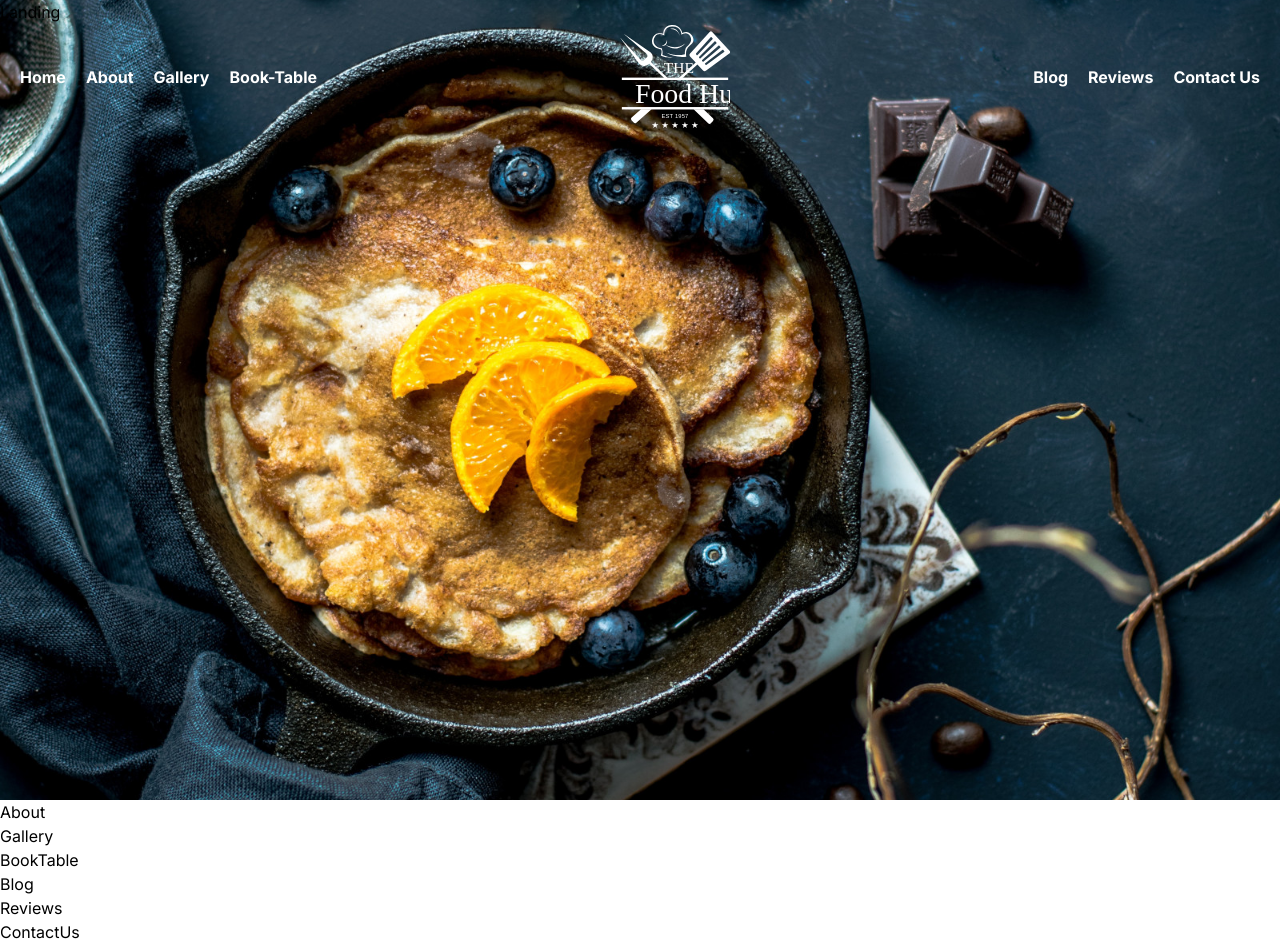
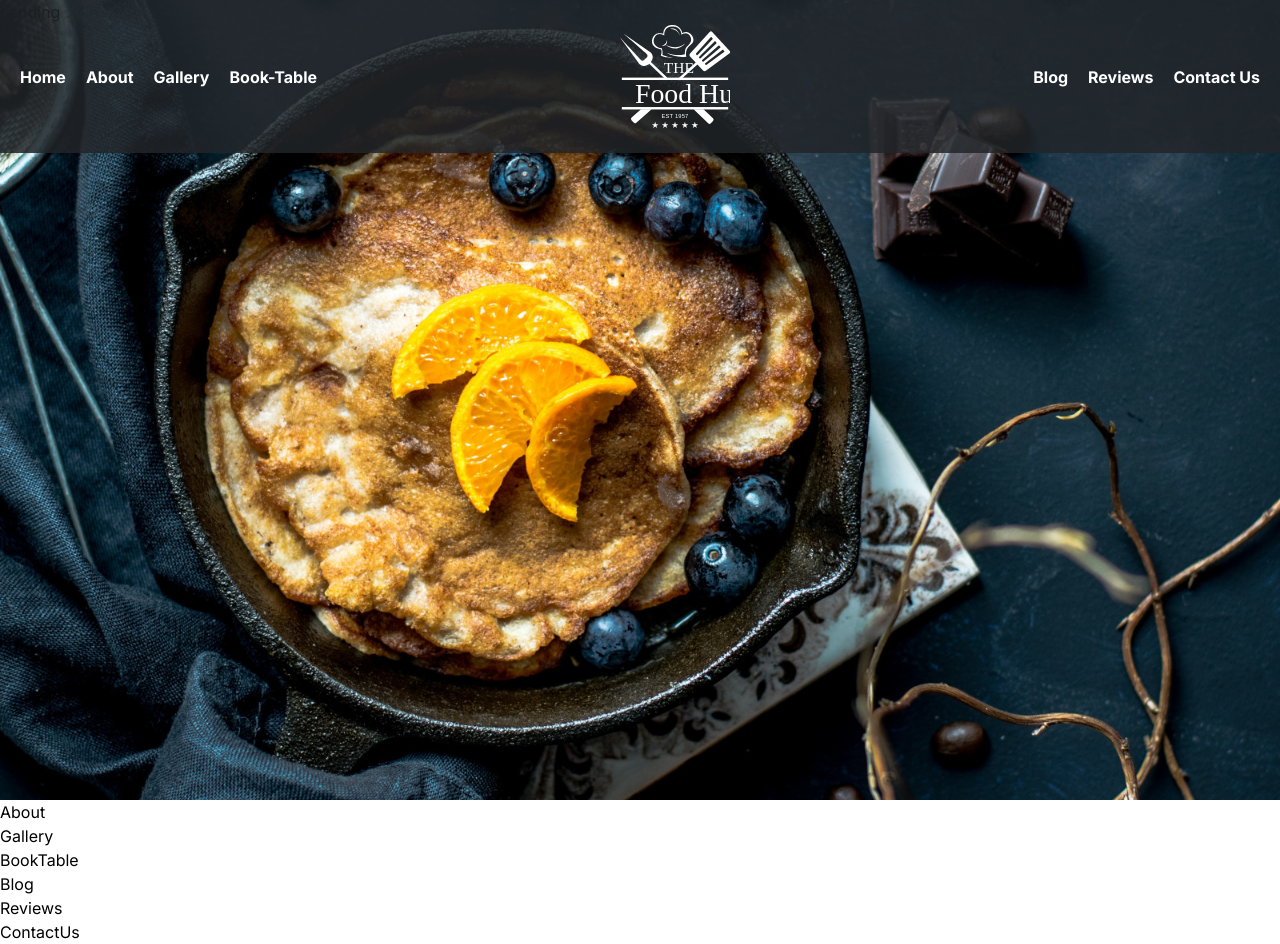
Before and after one commit to KirilSZyapkov/food_hunt, a Next.js app: page / in a window 1280 px wide. Built offline with nearby package versions, Linux system fonts and the light colour scheme.

Commit message:
Adding bacground collor to navbar.

```diff
--- a/app/components/navbar/Navbar.module.css
+++ b/app/components/navbar/Navbar.module.css
@@ -49,4 +49,5 @@
   flex-flow: row nowrap;
   -webkit-box-pack: start;
   justify-content: flex-start;
+  background-color: rgba(33, 37, 41, 0.85);
 }
--- a/app/components/navbar/Navbar.tsx
+++ b/app/components/navbar/Navbar.tsx
@@ -4,7 +4,11 @@
 
 function Navbar() {
   return (
-    <nav className={`flex justify-between items-center w-full p-5 ${styles.custom_navbar, styles.fixed_top, styles.navbar_expand_lg}`}>
+    <nav
+      className={`flex justify-between items-center w-full p-5 ${
+        (styles.custom_navbar, styles.fixed_top, styles.navbar_expand_lg)
+      }`}
+    >
       <div className="flex basis-0 grow items-center">
         <div className="flex items-center gap-5 text-white font-bold text-base">
           <a href="#">Home</a>
```
